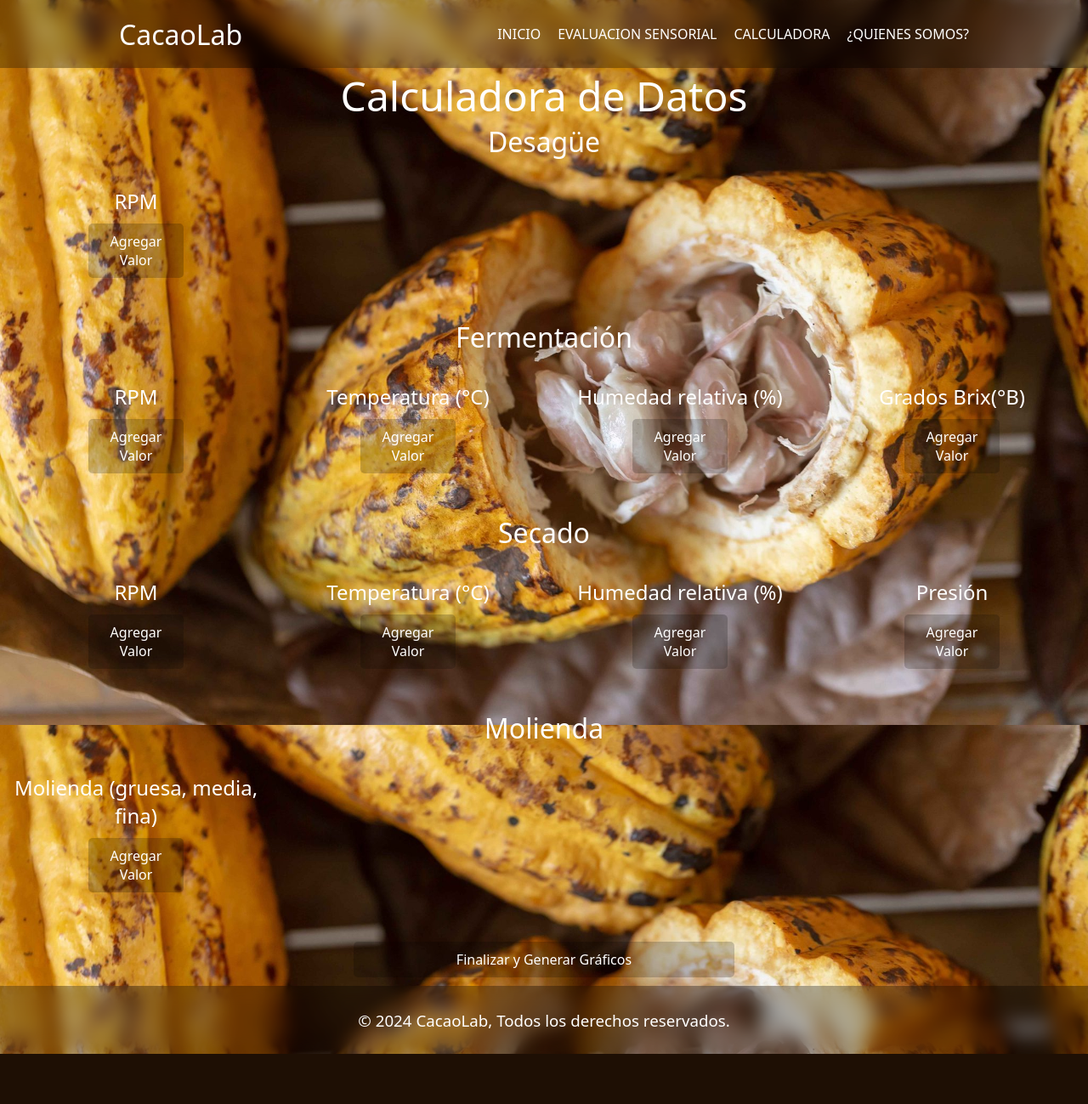
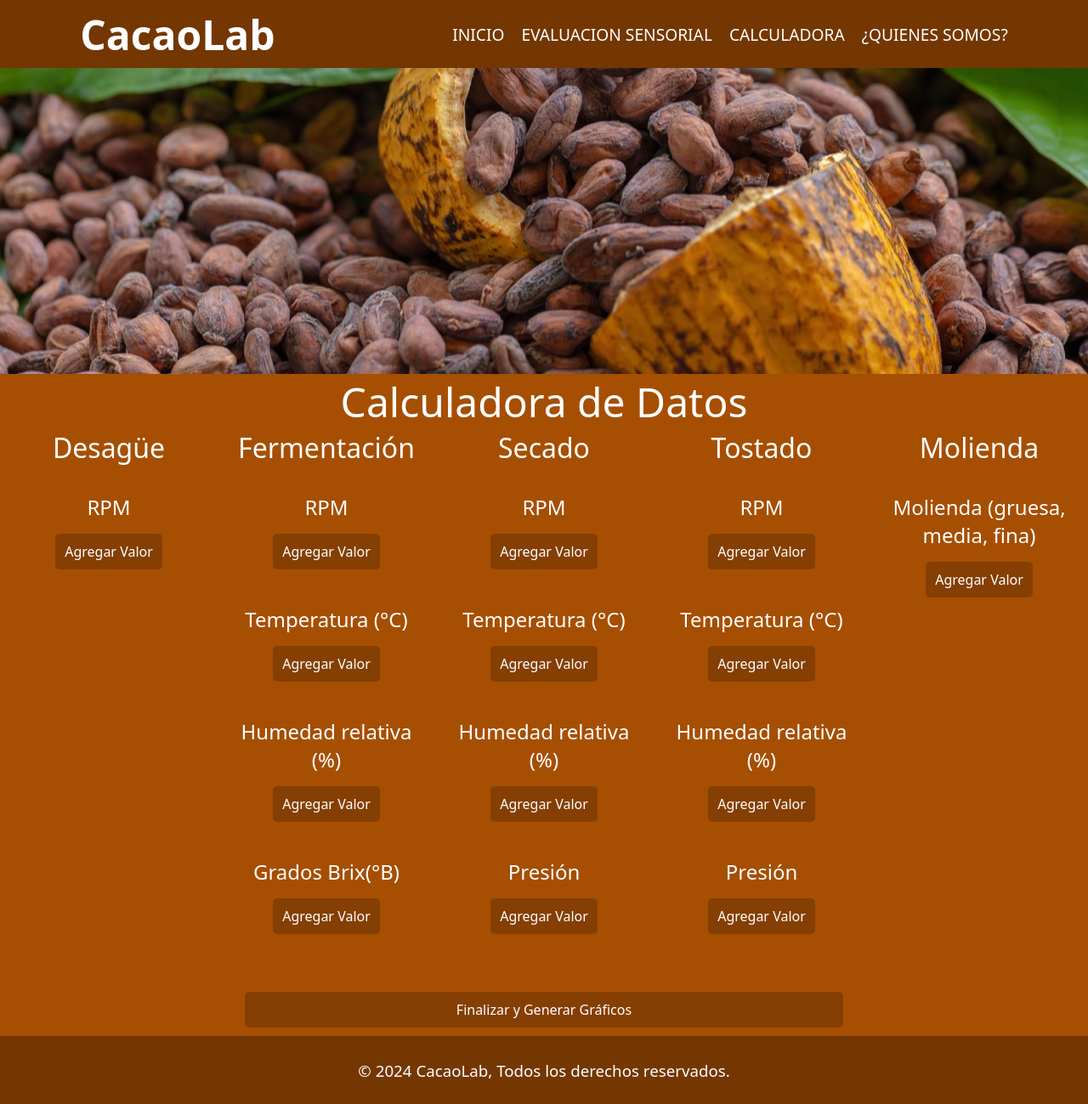
Before and after one commit to juanma1510/CacaoLab, a Flask app: page / in a window 1280 px wide. Shown: the whole page at 85% size. Before the commit the page ends 1240 px from the top, so only its background shows below. Run offline with Flask 3, Linux system fonts and the light colour scheme.

Commit message:
cambio de diseño, etapa de tostado agregada

```diff
--- a/app.py
+++ b/app.py
@@ -82,7 +82,8 @@ def generate_pdf():
     secciones = {
         "Desagüe": ["rpm"],
         "Fermentación": ["rpm", "temperatura (°C)", "humedad relativa (%)", "grados Brix"],
-        "Secado": ["rpm", "temperatura (°C)", "humedad relativa (%)", "presión"]
+        "Secado": ["rpm", "temperatura (°C)", "humedad relativa (%)", "presión"],
+        "Tostado": ["rpm", "temperatura (°C)", "humedad relativa (%)", "presión"]
     }
 
     resultados = {}
@@ -155,7 +156,8 @@ def generate_graphs():
     secciones = {
         "Desagüe": ["rpm"],
         "Fermentación": ["rpm", "temperatura (°C)", "humedad relativa (%)", "grados Brix"],
-        "Secado": ["rpm", "temperatura (°C)", "humedad relativa (%)", "presión"]
+        "Secado": ["rpm", "temperatura (°C)", "humedad relativa (%)", "presión"],
+        "Tostado": ["rpm", "temperatura (°C)", "humedad relativa (%)", "presión"]
     }
 
     resultados = {}
--- a/models/style.css
+++ b/models/style.css
@@ -153,8 +153,8 @@ a{text-decoration: none;}
 }
 
 .title {
-    font-size: 2rem;
-    font-weight: 100;
+    font-size: 3rem;
+    font-weight: 700;
 }
 
 .hNav .list {
@@ -171,8 +171,8 @@ a{text-decoration: none;}
 .hNav .item a {
     color: white;
     text-decoration: none;
-    font-size: 1em;
-    font-weight: 100;
+    font-size: 1.2rem;
+    font-weight: 400;
 }
 
 .hNav .item a:hover {
@@ -263,7 +268,7 @@ footer{
 /*------------------ INDEX -------------------*/
 
 .indexBody{
-    background-image: url(./img/fruto-del-cacao-2-scaled.jpg);
+    background-color: #A64F03;
     background-repeat:no-repeat;
     background-size: cover; /* Escala la imagen para cubrir todo el fondo */
     background-position: center;
@@ -293,7 +298,7 @@ footer{
 
 .secciones{
     display: flex;
-    flex-direction: column;
+    flex-direction: row;
 
 }
 
@@ -306,7 +311,8 @@ footer{
 
 .parametrosContainer{
     display: flex;
-    flex-direction: row;
+    flex-direction: column;
+    align-items: center;
     padding-top: 1rem;
     padding-bottom: 1rem;
 
@@ -323,7 +329,7 @@ footer{
     border: none;
     border-radius: 5px;
     margin: 10px;
-    width: 35%;
+    width: 55%;
 }
 
 .parameterButton:hover{
@@ -332,10 +338,10 @@ footer{
 }
 
 .parametro{
-    width: 25%;
+    width: 90%;
     display: flex;
     flex-direction: column;
-    justify-content: top;
+    gap: 5px;
     align-items: center;
     text-align: center;
 }
@@ -531,3 +546,49 @@ strong{
     flex-direction: column;
     align-items: center;
   }
+
+  /*--------------- SLIDER -------------*/
+  .slider-box{
+    width: 100%;
+    height: 45vh;
+    overflow: hidden;
+    position: relative;
+}
+
+.ulSlider{
+    display: flex;
+    padding: 0;
+    width: 400%;
+    animation: slide 15s infinite alternate ease-in-out;
+
+}
+
+.slider-box li{
+    width: 100%;
+    list-style: none;
+    position: relative;
+
+}
+
+.slider-box img {
+    width: 100%;
+
+    position: absolute;
+    bottom: 0; /* Mueve la imagen hacia abajo */
+    transform: translateY(70%); /* Ajusta el valor según lo que necesites */
+
+}
+
+@keyframes slide{
+    0%{ margin-left: 0;}
+    20%{ margin-left: 0;}
+
+    25%{ margin-left: -100%;}
+    45%{ margin-left: -100%;}
+
+    50%{ margin-left: -200%;}
+    70%{ margin-left: -200%;}
+
+    75%{ margin-left: -300%;}
+    100%{ margin-left: -300%;}
+}
--- a/templates/index.html
+++ b/templates/index.html
@@ -26,6 +26,22 @@
           </nav>
         </article>
       </header>
+      <div class="slider-box">
+
+        <ul class="ulSlider">
+            <li class="liItem"><img src="../models/img/acercafondo.jpg" alt="" class="sliderImage"></li>
+
+
+            <li class="liItem"><img src="../models/img/cacao.jpeg" alt="" class="sliderImage"></li>
+
+
+            <li class="liItem"><img src="../models/img/fruto-del-cacao-2-scaled.jpg" alt="" class="sliderImage"></li>
+
+
+            <li class="liItem"><img src="../models/img/sensorialfondo.jpg" alt="" class="sliderImage"></li>
+        </ul>
+
+    </div>
       <form id="data-form">
         <article class="indexTitle">
           <h1 class="calculadoraTitle">Calculadora de Datos</h1>
@@ -152,6 +168,55 @@
             </section>
           </section>
           <section class="seccion">
+            <h1 class="sectionTitle">Tostado</h1>
+            <section class="parametrosContainer">
+              <div id="Tostado_rpm_container" class="parametro">
+                <h2 class="parameterTitle">RPM</h2>
+                <button type="button" onclick="openModal('Tostado', 'rpm')" class="parameterButton">
+                  Agregar Valor
+                </button>
+                <br />
+                <div class="listValues" id="list_Tostado_rpm_container"></div>
+              </div>
+              <div id="Tostado_temperatura (°C)_container" class="parametro">
+                <h2 class="parameterTitle">Temperatura (°C)</h2>
+                <button
+                  type="button"
+                  onclick="openModal('Tostado', 'temperatura (°C)')"
+                  class="parameterButton"
+                >
+                  Agregar Valor
+                </button>
+                <br />
+                <div class="listValues" id="list_Tostado_temperatura (°C)_container"></div>
+              </div>
+              <div id="Tostado_humedad relativa (%)_container" class="parametro">
+                <h2 class="parameterTitle">Humedad relativa (%)</h2>
+                <button
+                  type="button"
+                  onclick="openModal('Tostado', 'humedad relativa (%)')"
+                  class="parameterButton"
+                >
+                  Agregar Valor
+                </button>
+                <br />
+                <div
+                  class="listValues"
+                  id="list_Tostado_humedad relativa (%)_container"
+                ></div>
+              </div>
+              <div id="Tostado_presión_container" class="parametro">
+                <h2 class="parameterTitle">Presión</h2>
+                <button type="button" onclick="openModal('Tostado', 'presión')" class="parameterButton">
+                  Agregar Valor
+                </button>
+                <br />
+                <div class="listValues" id="list_Tostado_presión_container"></div>
+              </div>
+
+            </section>
+          </section>
+          <section class="seccion">
             <h1 class="sectionTitle">Molienda</h1>
             <section class="parametrosContainer">
               <div id="Molienda_molienda_container" class="parametro">
```
Also changed, not shown: other parts of models/style.css (+28 -14 lines), models/acerca.html (+15 -0 lines), models/eSensorial.html (+20 -1 lines), models/home.html (+17 -1 lines).
